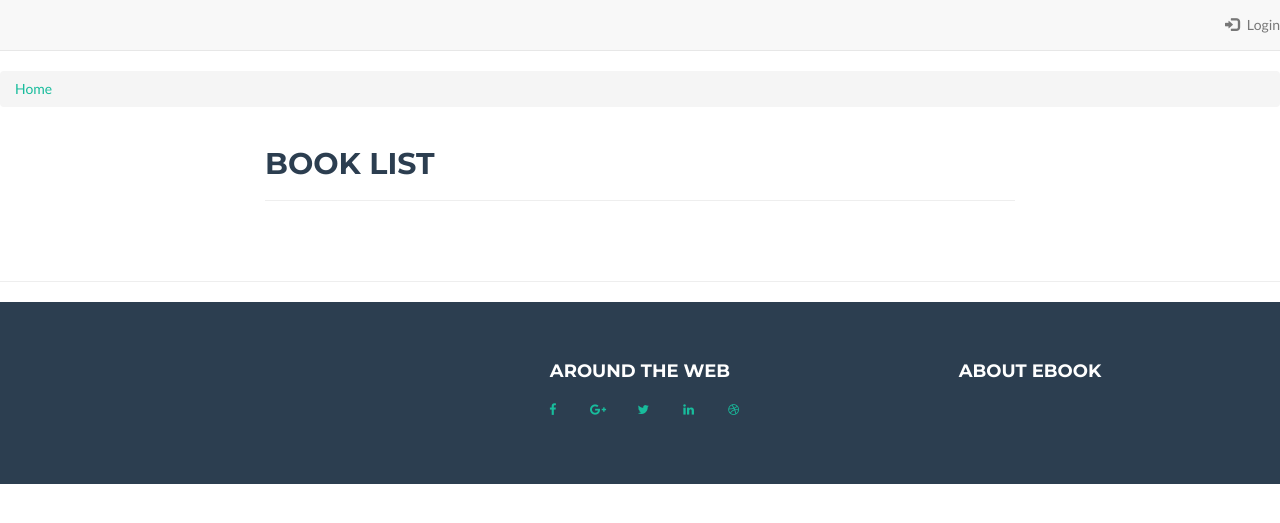
After one commit to tperale/006154-OpenInformationSystem, a Django app: page /ebook/ in a window 1280 px wide. The commit adds this page. Shown: the top 523 px of the page. Run offline with Django 3.2, Linux system fonts and the light colour scheme; data that the repository does not hold is empty; some libraries are stand-ins or nearby versions.

Commit message:
[add] Book list view

```diff
--- /dev/null
+++ b/src/ebook/templates/ebook_list.html
@@ -0,0 +1,55 @@
+{% extends "base.html" %}
+{% load staticfiles %}
+
+{% block content %}
+{% for error in form.non_field_errors %}
+    <div class='alert alert-danger'>{{ error }}</div>
+{% endfor %}
+
+<div class="container">
+    <div class="row">
+        <div class="col-lg-2 mx-auto"></div>
+        <div class="col-lg-8 mx-auto">
+            <h2 class="text-secondary text-uppercase mb-0">Book List</h2>
+            <hr>
+            <!-- <div class="well well-sm">
+                <strong>Display</strong>
+                <div class="btn-group">
+                    <a href="#" id="list" class="btn btn-default btn-sm"><span class="glyphicon glyphicon-th-list"></span>List</a>
+                    <a href="#" id="grid" class="btn btn-default btn-sm"><span class="glyphicon glyphicon-th"></span>Grid</a>
+                </div>
+            </div> -->
+            <div id="products" class="row list-group">
+                {% for book in object_list %}
+                    <div class="item col-xs-4 col-lg-4">
+                        <div class="thumbnail">
+                            <img class="group list-group-image" src="http://placehold.it/400x250/000/fff" alt="" />
+                            <div class="caption">
+                                <h4 class="group inner list-group-item-heading">{{ book.title }}</h4>
+                                <p class="group inner list-group-item-text">
+                                  {{ book.description }}
+                                </p>
+                                <div class="row">
+                                    <div class="col-xs-12 col-md-6">
+                                        <p class="lead">{{ book.price }}</p>
+                                    </div>
+                                    <div class="col-xs-12 col-md-6">
+                                        <a class="btn btn-success btn-xl" href="">Buy</a>
+                                    </div>
+                                </div>
+                            </div>
+                        </div>
+                    </div>
+                {% endfor %}
+            </div>
+        </div>
+    </div>
+</div>
+
+<script>
+$(document).ready(function() {
+    $('#list').click(function(event){event.preventDefault();$('#products .item').addClass('list-group-item');});
+    $('#grid').click(function(event){event.preventDefault();$('#products .item').removeClass('list-group-item');$('#products .item').addClass('grid-group-item');});
+});
+</script>
+{% endblock content %}
--- /dev/null
+++ b/src/ebook/urls.py
@@ -0,0 +1,7 @@
+from django.conf.urls import url
+from django.contrib.auth import views as auth_views
+from ebook import views
+
+urlpatterns = [
+    url(r'^', views.BookListView.as_view(), name="ebook"),
+]
--- a/src/ebook/views.py
+++ b/src/ebook/views.py
@@ -1,3 +1,8 @@
 from django.shortcuts import render
+from django.views.generic import ListView
 
-# Create your views here.
+from ebook.models import Ebook
+
+class BookListView(ListView):
+    template_name = 'ebook_list.html'
+    model = Ebook
--- a/src/frontend/static/css/home.css
+++ b/src/frontend/static/css/home.css
@@ -279,3 +279,61 @@
   .btn-secondary:hover, .btn-secondary:focus, .btn-secondary:active {
     background-color: #1a252f;
 border-color: #1a252f; }
+
+.glyphicon { margin-right:5px; }
+.thumbnail
+{
+    margin-bottom: 20px;
+    padding: 0px;
+    -webkit-border-radius: 0px;
+    -moz-border-radius: 0px;
+    border-radius: 0px;
+}
+
+.item.list-group-item
+{
+    float: none;
+    width: 100%;
+    background-color: #fff;
+    margin-bottom: 10px;
+}
+.item.list-group-item:nth-of-type(odd):hover,.item.list-group-item:hover
+{
+    background: #428bca;
+}
+
+.item.list-group-item .list-group-image
+{
+    margin-right: 10px;
+}
+.item.list-group-item .thumbnail
+{
+    margin-bottom: 0px;
+}
+.item.list-group-item .caption
+{
+    padding: 9px 9px 0px 9px;
+}
+.item.list-group-item:nth-of-type(odd)
+{
+    background: #eeeeee;
+}
+
+.item.list-group-item:before, .item.list-group-item:after
+{
+    display: table;
+    content: " ";
+}
+
+.item.list-group-item img
+{
+    float: left;
+}
+.item.list-group-item:after
+{
+    clear: both;
+}
+.list-group-item-text
+{
+    margin: 0 0 11px;
+}
--- a/src/frontend/urls.py
+++ b/src/frontend/urls.py
@@ -19,6 +19,7 @@
 urlpatterns = [
     url(r'^', include('home.urls')),
     url(r'^user/', include('user.urls')),
+    url(r'^ebook/', include('ebook.urls')),
     url(r'^admin/', admin.site.urls),
     # url(r'^ebook/', include('ebook.urls')),
 ]
--- a/src/home/templates/home.html
+++ b/src/home/templates/home.html
@@ -6,7 +6,7 @@
   <div class="container">
     <img class="img-fluid mb-5 d-block mx-auto" src="{% static 'img/header.png' %}" alt="">
     <h1 class="text-uppercase mb-0">ebook</h1>
-    <hr class="star-light">
+    <hr>
     <h2 class="font-weight-light mb-0">Only the best ebook delivered to you</h2>
   </div>
 </header>
```
